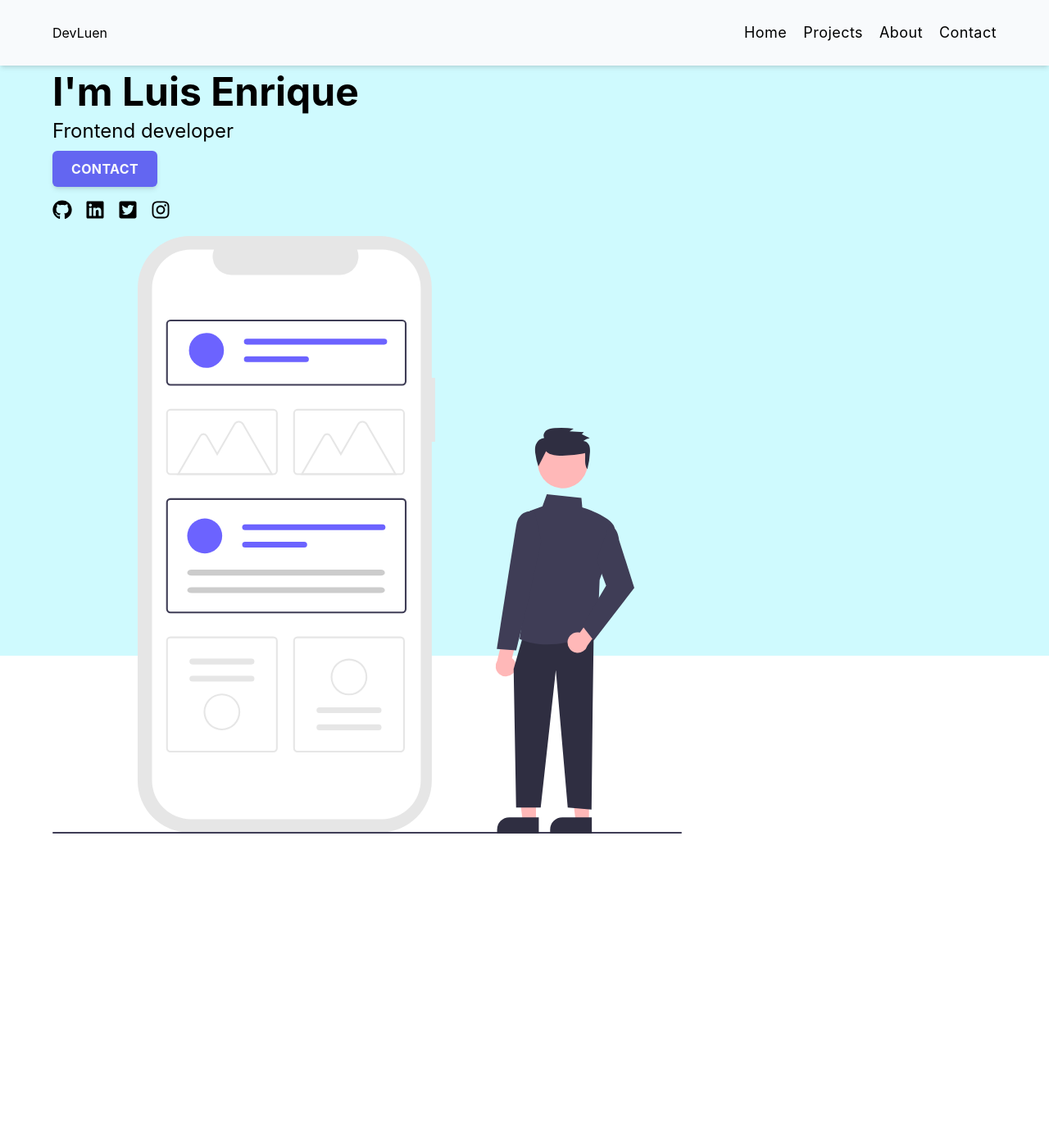
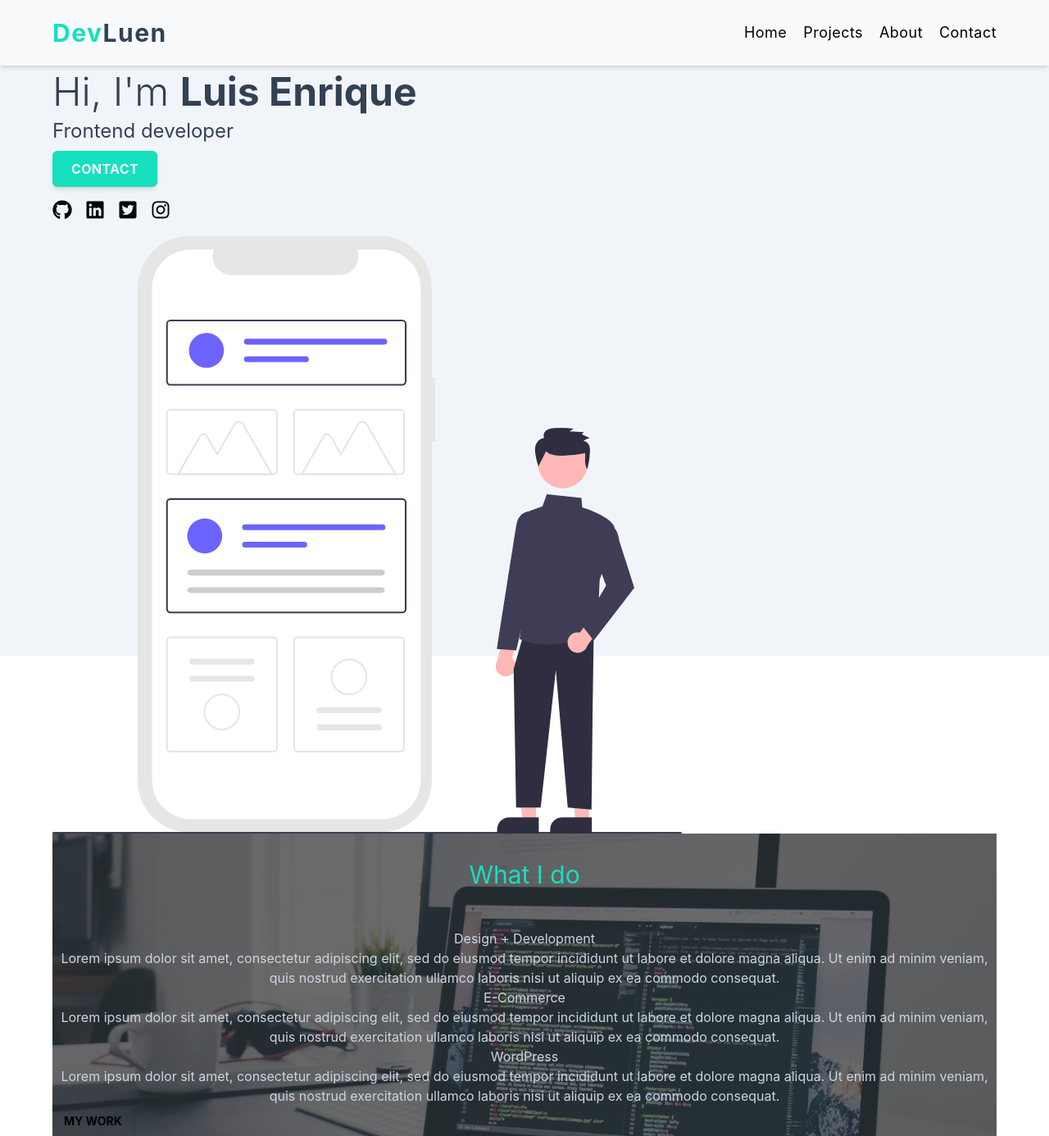
Before and after one commit to mbluis4/luen_portfolio, a React (Create React App) app: page / in a window 1280 px wide. Shown: the whole page at 82% size. Before the commit the page ends 1017 px from the top, so only its background shows below. Built offline with nearby package versions, Linux system fonts and the light colour scheme.

Commit message:
added what i do placeholder

```diff
--- a/public/index.html
+++ b/public/index.html
@@ -24,9 +24,30 @@
       work correctly both with client-side routing and a non-root public URL.
       Learn how to configure a non-root public URL by running `npm run build`.
     -->
-    <title>React App</title>
+    <title>DEVluen</title>
   </head>
   <body>
+    <form
+        name="contact-form"
+         netlify
+         netlify-honeypot="bot-field"
+         action="/success"
+         hidden
+        >
+          <input
+            name="name"
+            type="text"
+          ></input>
+          <input
+            name="email"
+            type="email"
+            placeholder="email"
+          ></input>
+          <textarea
+            name="message"
+            type="text"
+          ></textarea>
+        </form>
     <noscript>You need to enable JavaScript to run this app.</noscript>
     <div id="root"></div>
     <!--
--- a/src/App.js
+++ b/src/App.js
@@ -5,6 +5,7 @@ import Projects from "./pages/Projects";
 import About from "./pages/About";
 import Contact from "./pages/Contact";
 import Hero from "./pages/Hero";
+import Success from "./pages/Success";
 
 function App() {
   return (
@@ -14,7 +15,9 @@ function App() {
           <Route index element={<Hero />} />
           <Route path="projects" element={<Projects />} />
           <Route path="about" element={<About />} />
-          <Route path="contact" element={<Contact />} />
+          <Route path="contact" element={<Contact />}>
+            <Route path="success" element={<Success />} />
+          </Route>
         </Route>
       </Routes>
     </BrowserRouter>
--- a/src/components/Navbar.js
+++ b/src/components/Navbar.js
@@ -13,7 +13,14 @@ const Navbar = ({ openSidebar, toggleSidebar }) => {
       md:grid md:grid-cols-2 md:items-center"
       >
         <Link to="/" className="flex justify-between">
-          <h2 className="">DevLuen</h2>
+          <h2 className="">
+            <span className="text-3xl text-primary_1 tracking-wider font-bold">
+              Dev
+            </span>
+            <span className="text-3xl text-slate-700 tracking-wider font-bold">
+              Luen
+            </span>
+          </h2>
           <button className="md:hidden" onClick={toggleSidebar}>
             <RiMenuFill />
           </button>
--- a/src/components/Sidebar.js
+++ b/src/components/Sidebar.js
@@ -26,7 +26,13 @@ const Sidebar = ({ openSidebar, toggleSidebar }) => {
       </div>
       <div className="flex space-x-4 text-2xl">
         {socialLinks.map((social) => (
-          <a href={social.url} target="_blank" key={social.id}>
+          <a
+            href={social.url}
+            target="_blank"
+            rel="noreferrer"
+            key={social.id}
+            onClick={toggleSidebar}
+          >
             {social.icon}
           </a>
         ))}
--- a/src/index.css
+++ b/src/index.css
@@ -1,6 +1,8 @@
 @tailwind base;
 @tailwind components;
 @tailwind utilities;
+
+
 
 *,
 ::after,
@@ -35,3 +37,13 @@ body {
   box-shadow: 0 1px 3px rgba(0, 0, 0, 0.2);
   border-radius: var(--radius);
 }
+
+.contact {
+  min-height: calc(100vh - 5rem - 9rem);
+}
+
+.my-services {
+  background-image: url('./img/services-bg.jpg');
+  object-fit: cover;
+  max-width: 100%;
+}
--- a/src/pages/Contact.js
+++ b/src/pages/Contact.js
@@ -1,5 +1,73 @@
+import { useState } from "react";
+import { Navigate } from "react-router-dom";
+
 const Contact = () => {
-  return <div className="bg-slate-50"></div>;
+  const [formData, setFormData] = useState({
+    name: "",
+    email: "",
+    message: "",
+  });
+
+  const handleChange = (e) => {
+    const { name, value } = e.target;
+    setFormData((prev) => ({
+      ...prev,
+      [name]: value,
+    }));
+  };
+
+  return (
+    <div className="contact bg-slate-50 pt-20 h-screen grid place-items-center min-h-screen">
+      <div
+        className="flex flex-col justify-center items-center
+      max-w-lg w-ninety mx-auto bg-white shadow-lg "
+      >
+        <h2 className="text-2xl text-slate-400 tracking-wider my-5">
+          Contact me
+        </h2>
+        <form
+          name="contact-form"
+          method="POST"
+          className="w-full"
+          data-netlify="true"
+        >
+          <input type="hidden" name="form-name" value="contact-form" />
+          <input
+            name="name"
+            value={formData.name}
+            onChange={handleChange}
+            type="text"
+            placeholder="name"
+            className="block w-11/12 mx-auto bg-slate-100 rounded-sm placeholder:text-slate-700 text-sm placeholder:uppercase
+            placeholder:tracking-widest py-2 px-2 mb-5 "
+          ></input>
+          <input
+            name="email"
+            value={formData.email}
+            onChange={handleChange}
+            type="email"
+            placeholder="email"
+            required
+            className="block w-11/12 mx-auto mb-5 bg-slate-100 rounded-sm placeholder:text-slate-700 text-sm placeholder:uppercase
+            placeholder:tracking-widest py-2 px-2 "
+          ></input>
+          <textarea
+            name="message"
+            type="text"
+            value={formData.message}
+            onChange={handleChange}
+            rows="5"
+            placeholder="message"
+            className="block w-11/12 mx-auto mb-5 bg-slate-100 rounded-sm placeholder:text-slate-700 text-sm placeholder:uppercase
+            placeholder:tracking-widest py-2 px-2 "
+          ></textarea>
+          <button className="w-full bg-teal-500 py-3 rounded-b-md text-slate-50 uppercase tracking-widest font-semibold">
+            Submit
+          </button>
+        </form>
+      </div>
+    </div>
+  );
 };
 
 export default Contact;
--- a/src/pages/Hero.js
+++ b/src/pages/Hero.js
@@ -4,17 +4,20 @@ import socialLinks from "../data/socialLinks";
 
 const Hero = () => {
   return (
-    <div className="relative pt-20 h-screen bg-cyan-100">
+    <div className="relative pt-20 h-screen bg-slate-100">
       <div
         className="h-full grid items-center w-ninety
       mt-2 mx-auto max-w-7xl"
       >
-        <h2 className="text-5xl font-bold mb-2 p-0">I'm Luis Enrique</h2>
-        <h2 className="text-2xl p-0 mb-2">Frontend developer</h2>
+        <h2 className="text-5xl text-slate-700 mb-2 p-0">
+          <span className="font-light">Hi, I'm</span>{" "}
+          <span className="font-bold">Luis Enrique</span>
+        </h2>
+        <h2 className="text-2xl text-slate-700 p-0 mb-2">Frontend developer</h2>
 
         <Link
           to="contact"
-          className="mb-4 inline-block bg-indigo-500 py-2 px-3 uppercase
+          className="mb-4 inline-block bg-primary_1 py-2 px-3 uppercase
           font-bold w-32 text-center shadow-md tracking-wide text-slate-50 border-2
           border-transparent hover:cursor-pointer hover:text-slate-700 hover:bg-indigo-100 rounded-md"
         >
@@ -22,13 +25,63 @@ const Hero = () => {
         </Link>
         <div className="flex space-x-4 text-2xl mb-5">
           {socialLinks.map((social) => (
-            <a href={social.url} target="_blank" key={social.id}>
+            <a
+              href={social.url}
+              target="_blank"
+              rel="noreferrer"
+              key={social.id}
+            >
               {social.icon}
             </a>
           ))}
         </div>
 
         <img src={heroImg} alt="hero svg" className="min-w-2/4"></img>
+
+        <section className="my-services">
+          <h2
+            className="text-3xl text-center my-8
+          pb-4 text-primary_1 after:"
+          >
+            What I do
+          </h2>
+          <div className="text-center">
+            <div className="text-slate-300">
+              <h3>Design + Development</h3>
+              <p>
+                Lorem ipsum dolor sit amet, consectetur adipiscing elit, sed do
+                eiusmod tempor incididunt ut labore et dolore magna aliqua. Ut
+                enim ad minim veniam, quis nostrud exercitation ullamco laboris
+                nisi ut aliquip ex ea commodo consequat.
+              </p>
+            </div>
+
+            <div className="text-slate-300">
+              <h3>E-Commerce</h3>
+              <p>
+                Lorem ipsum dolor sit amet, consectetur adipiscing elit, sed do
+                eiusmod tempor incididunt ut labore et dolore magna aliqua. Ut
+                enim ad minim veniam, quis nostrud exercitation ullamco laboris
+                nisi ut aliquip ex ea commodo consequat.
+              </p>
+            </div>
+
+            <div className="text-slate-300">
+              <h3>WordPress</h3>
+              <p>
+                Lorem ipsum dolor sit amet, consectetur adipiscing elit, sed do
+                eiusmod tempor incididunt ut labore et dolore magna aliqua. Ut
+                enim ad minim veniam, quis nostrud exercitation ullamco laboris
+                nisi ut aliquip ex ea commodo consequat.
+              </p>
+            </div>
+          </div>
+
+          <a href="#work" className="btn">
+            My Work
+          </a>
+        </section>
+        <p></p>
       </div>
     </div>
   );
--- /dev/null
+++ b/src/pages/Success.js
@@ -0,0 +1,10 @@
+const Success = () => {
+  return (
+    <div className="fixed bg-slate-400 top-0 left-0 z-20">
+      <h2>Thank you</h2>
+      <button>Return</button>
+    </div>
+  );
+};
+
+export default Success;
--- a/tailwind.config.js
+++ b/tailwind.config.js
@@ -5,6 +5,12 @@ module.exports = {
       width: {
         ninety: "90vw",
       },
+      fontFamily: {
+        hero: "Source Sans Pro",
+      },
+      colors: {
+        primary_1: "#16e0bd",
+      },
     },
   },
   plugins: [],
```
Also changed, not shown: src/img/services-bg.jpg (added).
